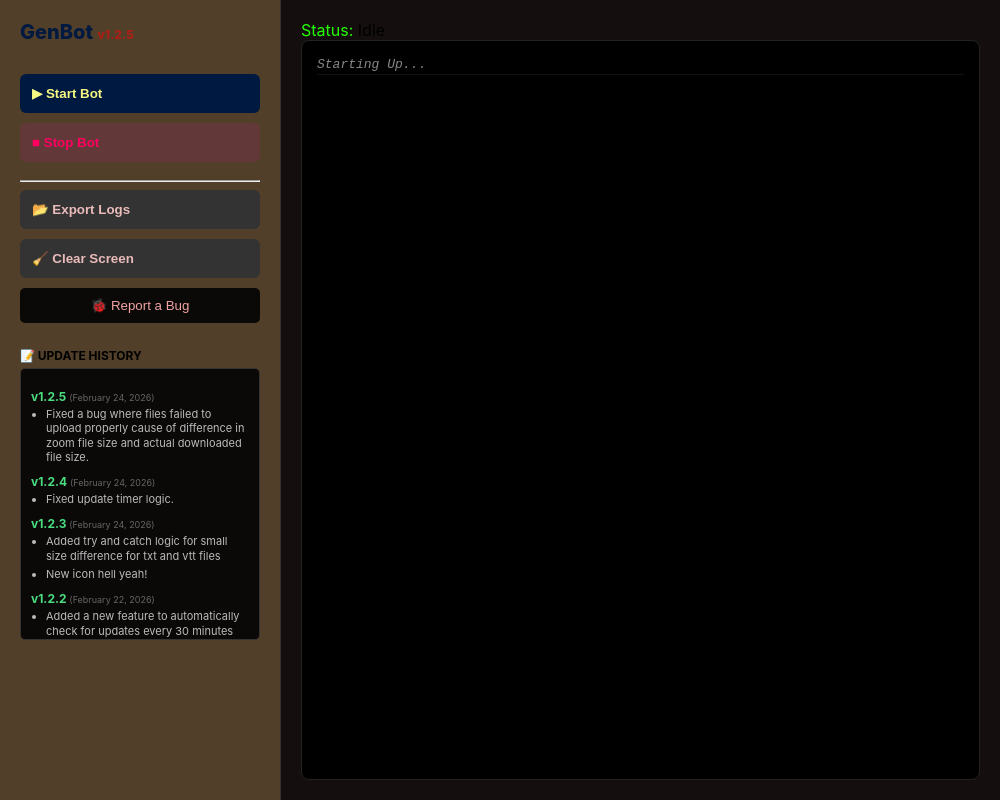
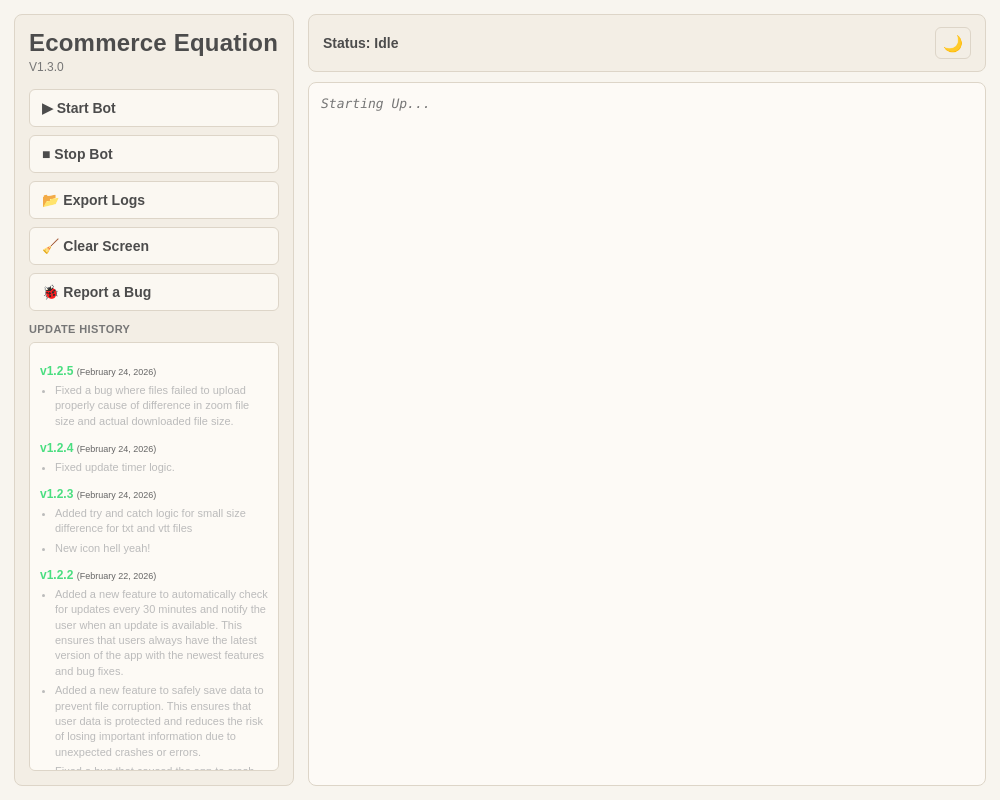
Before and after one commit to LawrenceTanny/ZoomBot, an Electron app: page index.html in a window 1000 px wide. Drawn offline with Linux system fonts and the light colour scheme; no server answers.

Commit message:
New Design

```diff
--- a/index.html
+++ b/index.html
@@ -1,42 +1,71 @@
 <!DOCTYPE html>
-<html>
+<html lang="en">
 <head>
-    <title>GenBot</title>
-    <link rel="stylesheet" href="style.css">
+    <meta charset="UTF-8" />
+    <meta name="viewport" content="width=device-width, initial-scale=1.0" />
+    <title>Ecommerce Equation</title>
+    <link id="themeStylesheet" rel="stylesheet" href="stylelight.css" />
 </head>
 <body>
     <div class="app-container">
         <aside class="sidebar">
-            <div class="logo">GenBot <span>v1.2.5</span></div>
-            <nav>
+            <div class="logo-wrap">
+                <div class="logo">Ecommerce Equation</div>
+                <span class="version">V1.3.0</span>
+            </div>
+
+            <nav class="menu-group">
                 <button id="startBtn" class="nav-btn primary">▶ Start Bot</button>
                 <button id="stopBtn" class="nav-btn danger">■ Stop Bot</button>
-                <hr>
-                <button id="exportBtn" class="nav-btn secondary">📂 Export Logs</button>
-                <button id="clearBtn" class="nav-btn secondary">🧹 Clear Screen</button>
+                <button id="exportBtn" class="nav-btn muted">📂 Export Logs</button>
+                <button id="clearBtn" class="nav-btn muted">🧹 Clear Screen</button>
             </nav>
-            <button id="report-bug-btn" style="background: #0b0908; color: rgb(240, 163, 163); border: none; padding: 10px; border-radius: 5px; cursor: pointer;">
-                🐞 Report a Bug
-            </button>
-            <div class="changelog-container">
-                <h4 style="color: #000000; margin: 15px 0 5px 0; font-size: 12px; text-transform: uppercase;">📝 Update History</h4>
+
+            <button id="report-bug-btn" class="report-btn">🐞 Report a Bug</button>
+
+            <section class="changelog-container">
+                <h4>Update History</h4>
                 <div id="changelog-list" class="changelog-box">
-                    <p style="font-size: 10px;">Loading updates...</p>
+                    <p>Loading updates...</p>
                 </div>
-            </div>
+            </section>
         </aside>
 
         <main class="content">
-            <header>
+            <header class="topbar">
                 <div id="statusIndicator" class="status-idle">Status: <span>Idle</span></div>
+                <button id="themeToggleBtn" class="theme-toggle" type="button" aria-label="Switch to dark mode">🌙</button>
             </header>
-            <div id="terminal" class="terminal-box">
+
+            <section id="terminal" class="terminal-box" aria-label="bot terminal logs">
                 <div class="log-line system">Starting Up...</div>
-                <br></br>
-            </div>
-
+            </section>
         </main>
     </div>
-    <script src="renderer.js"></script>
+
+    <script src="../renderer.js"></script>
+    <script>
+        const themeStylesheet = document.getElementById('themeStylesheet');
+        const themeToggleBtn = document.getElementById('themeToggleBtn');
+        const themeStorageKey = 'genbot-theme';
+
+        function applyTheme(theme) {
+            const isDark = theme === 'dark';
+            themeStylesheet.setAttribute('href', isDark ? 'styledark.css' : 'stylelight.css');
+            themeToggleBtn.textContent = isDark ? '☀️' : '🌙';
+            themeToggleBtn.setAttribute('aria-label', isDark ? 'Switch to light mode' : 'Switch to dark mode');
+        }
+
+        const savedTheme = localStorage.getItem(themeStorageKey);
+        const initialTheme = savedTheme === 'dark' ? 'dark' : 'light';
+        applyTheme(initialTheme);
+
+        themeToggleBtn.addEventListener('click', () => {
+            const currentTheme = themeStylesheet.getAttribute('href') === 'styledark.css' ? 'dark' : 'light';
+            const nextTheme = currentTheme === 'dark' ? 'light' : 'dark';
+            localStorage.setItem(themeStorageKey, nextTheme);
+            applyTheme(nextTheme);
+        });
+    </script>
 </body>
 </html>
--- a/package.json
+++ b/package.json
@@ -1,7 +1,7 @@
 {
-  "name": "genbot",
-  "version": "1.2.5",
-  "description": "Generational Bot",
+  "name": "eebot",
+  "version": "1.3.0",
+  "description": "Ecommerce Equation Bot",
   "main": "main.js",
   "repository": {
     "type": "git",
--- a/style.css
+++ /dev/null
@@ -1,130 +0,0 @@
-:root {
-    --bg-dark: #150e0e;
-    --sidebar-bg: #ffce7e42;
-    --text-main: rgb(34, 255, 0);
-    --accent: #001940;
-    --danger: #623838;
-    --success: rgb(34, 255, 0);
-}
-
-body {
-    margin: 0;
-    font-family: 'Inter', sans-serif;
-    background-color: var(--bg-dark);
-    color: var(--text-main);
-    overflow: hidden;
-}
-
-.app-container {
-    display: flex;
-    height: 100vh;
-}
-
-.sidebar {
-    width: 240px;
-    background: var(--sidebar-bg);
-    padding: 20px;
-    display: flex;
-    flex-direction: column;
-    border-right: 1px solid #333;
-}
-
-.logo {
-    font-size: 20px;
-    font-weight: 800;
-    margin-bottom: 30px;
-    color: var(--accent);
-}
-
-.logo span { font-size: 12px; opacity: 0.5; color: rgb(255, 0, 0); }
-
-.nav-btn {
-    width: 100%;
-    padding: 12px;
-    margin-bottom: 10px;
-    border: none;
-    border-radius: 6px;
-    cursor: pointer;
-    text-align: left;
-    font-weight: 600;
-}
-
-.primary { background: var(--accent); color: #f6f883; }
-.danger { background: var(--danger); color: rgb(255, 0, 98); }
-.secondary { background: #333; color: rgb(234, 187, 187); }
-
-.content {
-    flex: 1;
-    display: flex;
-    flex-direction: column;
-    padding: 20px;
-}
-
-.terminal-box {
-    flex: 1;
-    background: black;
-    border-radius: 8px;
-    padding: 15px;
-    font-family: 'Fira Code', 'Courier New', monospace;
-    font-size: 13px;
-    overflow-y: auto;
-    border: 1px solid #222;
-}
-
-.log-line { margin-bottom: 4px; line-height: 1.4; border-bottom: 1px solid #111; }
-.system { color: #888; font-style: italic; }
-
-.status-running span { color: var(--success); }
-.status-stopped span { color: var(--danger); }
-.status-idle span { color: #000000; }
-
-/* --- Changelog Styles --- */
-.changelog-container {
-    display: flex;
-    flex-direction: column;
-    margin-top: 10px;
-    flex-grow: 1; /* Allows it to stretch to the bottom of the sidebar */
-    overflow: hidden; /* Keeps it contained */
-}
-
-.changelog-box {
-    background-color: #0b0908; /* Matches your bug button */
-    border: 1px solid #333;
-    border-radius: 5px;
-    padding: 10px;
-    font-size: 11px;
-    color: #bbb;
-    overflow-y: auto; /* 👈 THIS makes it scrollable! */
-    max-height: 250px; /* Prevents it from getting too tall */
-}
-
-/* Custom scrollbar for the changelog to make it look sleek */
-.changelog-box::-webkit-scrollbar {
-    width: 6px;
-}
-.changelog-box::-webkit-scrollbar-thumb {
-    background-color: #444;
-    border-radius: 3px;
-}
-
-.changelog-box strong {
-    color: #4ade80; /* Uses the same green from your successful logs */
-    display: block;
-    margin-top: 10px;
-    font-size: 12px;
-}
-
-.changelog-box strong:first-child {
-    margin-top: 0;
-}
-
-.changelog-box ul {
-    padding-left: 15px;
-    margin-top: 3px;
-    margin-bottom: 0;
-}
-
-.changelog-box li {
-    margin-bottom: 4px;
-    line-height: 1.3;
-}
--- /dev/null
+++ b/styledark.css
@@ -0,0 +1,192 @@
+:root {
+    --bg: #1f1a16;
+    --panel: #2a241f;
+    --text: #efe6d8;
+    --text-soft: #c7b9a5;
+    --line: #4a4034;
+}
+
+* {
+    box-sizing: border-box;
+}
+
+body {
+    margin: 0;
+    min-height: 100vh;
+    background: var(--bg);
+    color: var(--text);
+    font-family: Arial, Helvetica, sans-serif;
+    overflow: hidden;
+}
+
+.app-container {
+    display: grid;
+    grid-template-columns: 280px 1fr;
+    gap: 14px;
+    height: 100vh;
+    padding: 14px;
+}
+
+.sidebar,
+.topbar,
+.terminal-box {
+    background: var(--panel);
+    border: 1px solid var(--line);
+    border-radius: 8px;
+}
+
+.sidebar {
+    display: flex;
+    flex-direction: column;
+    min-height: 0;
+    padding: 14px;
+}
+
+.logo-wrap {
+    margin-bottom: 14px;
+}
+
+.logo {
+    font-size: 24px;
+    font-weight: 700;
+    letter-spacing: 0.2px;
+}
+
+.version {
+    display: inline-block;
+    margin-top: 3px;
+    font-size: 12px;
+    color: var(--text-soft);
+}
+
+.menu-group {
+    display: grid;
+    gap: 8px;
+}
+
+.nav-btn,
+.report-btn {
+    border: 1px solid var(--line);
+    border-radius: 6px;
+    padding: 10px 12px;
+    text-align: left;
+    font-size: 14px;
+    font-weight: 600;
+    cursor: pointer;
+    color: var(--text);
+    background: #342d26;
+}
+
+.primary,
+.danger,
+.muted,
+.report-btn {
+    background: #342d26;
+}
+
+.report-btn {
+    margin-top: 8px;
+}
+
+.changelog-container {
+    margin-top: 12px;
+    min-height: 0;
+    flex: 1;
+    display: flex;
+    flex-direction: column;
+}
+
+.changelog-container h4 {
+    margin: 0 0 7px;
+    font-size: 11px;
+    letter-spacing: 0.4px;
+    text-transform: uppercase;
+    color: var(--text-soft);
+}
+
+.changelog-box {
+    flex: 1;
+    min-height: 110px;
+    border: 1px solid var(--line);
+    border-radius: 6px;
+    background: #241f1a;
+    padding: 10px;
+    overflow-y: auto;
+    color: var(--text-soft);
+    font-size: 12px;
+    line-height: 1.4;
+}
+
+.changelog-box p {
+    margin: 0;
+}
+
+.content {
+    min-width: 0;
+    min-height: 0;
+    display: grid;
+    grid-template-rows: auto 1fr;
+    gap: 10px;
+}
+
+.topbar {
+    display: flex;
+    align-items: center;
+    justify-content: space-between;
+    padding: 12px 14px;
+}
+
+.theme-toggle {
+    border: 1px solid var(--line);
+    border-radius: 6px;
+    background: #342d26;
+    color: var(--text);
+    width: 36px;
+    height: 32px;
+    cursor: pointer;
+    display: inline-flex;
+    align-items: center;
+    justify-content: center;
+    font-size: 16px;
+}
+
+#statusIndicator {
+    font-size: 14px;
+    font-weight: 600;
+    color: var(--text);
+}
+
+.status-running span,
+.status-stopped span,
+.status-idle span {
+    color: var(--text);
+}
+
+.terminal-box {
+    min-height: 0;
+    padding: 12px;
+    overflow-y: auto;
+    font-family: Consolas, 'Courier New', monospace;
+    font-size: 13px;
+    line-height: 1.45;
+    background: #221d18;
+}
+
+.log-line {
+    margin-bottom: 5px;
+    color: var(--text);
+}
+
+.system {
+    color: var(--text-soft);
+    font-style: italic;
+}
+
+@media (max-width: 900px) {
+    .app-container {
+        grid-template-columns: 1fr;
+        grid-template-rows: auto 1fr;
+        height: 100dvh;
+        overflow: auto;
+    }
+}
--- /dev/null
+++ b/stylelight.css
@@ -0,0 +1,192 @@
+:root {
+    --bg: #f8f5ef;
+    --panel: #f3eee5;
+    --text: #4c4c4c;
+    --text-soft: #767676;
+    --line: #ddd5c8;
+}
+
+* {
+    box-sizing: border-box;
+}
+
+body {
+    margin: 0;
+    min-height: 100vh;
+    background: var(--bg);
+    color: var(--text);
+    font-family: Arial, Helvetica, sans-serif;
+    overflow: hidden;
+}
+
+.app-container {
+    display: grid;
+    grid-template-columns: 280px 1fr;
+    gap: 14px;
+    height: 100vh;
+    padding: 14px;
+}
+
+.sidebar,
+.topbar,
+.terminal-box {
+    background: var(--panel);
+    border: 1px solid var(--line);
+    border-radius: 8px;
+}
+
+.sidebar {
+    display: flex;
+    flex-direction: column;
+    min-height: 0;
+    padding: 14px;
+}
+
+.logo-wrap {
+    margin-bottom: 14px;
+}
+
+.logo {
+    font-size: 24px;
+    font-weight: 700;
+    letter-spacing: 0.2px;
+}
+
+.version {
+    display: inline-block;
+    margin-top: 3px;
+    font-size: 12px;
+    color: var(--text-soft);
+}
+
+.menu-group {
+    display: grid;
+    gap: 8px;
+}
+
+.nav-btn,
+.report-btn {
+    border: 1px solid var(--line);
+    border-radius: 6px;
+    padding: 10px 12px;
+    text-align: left;
+    font-size: 14px;
+    font-weight: 600;
+    cursor: pointer;
+    color: var(--text);
+    background: #fbf8f2;
+}
+
+.primary,
+.danger,
+.muted,
+.report-btn {
+    background: #fbf8f2;
+}
+
+.report-btn {
+    margin-top: 8px;
+}
+
+.changelog-container {
+    margin-top: 12px;
+    min-height: 0;
+    flex: 1;
+    display: flex;
+    flex-direction: column;
+}
+
+.changelog-container h4 {
+    margin: 0 0 7px;
+    font-size: 11px;
+    letter-spacing: 0.4px;
+    text-transform: uppercase;
+    color: var(--text-soft);
+}
+
+.changelog-box {
+    flex: 1;
+    min-height: 110px;
+    border: 1px solid var(--line);
+    border-radius: 6px;
+    background: #fdfaf5;
+    padding: 10px;
+    overflow-y: auto;
+    color: var(--text-soft);
+    font-size: 12px;
+    line-height: 1.4;
+}
+
+.changelog-box p {
+    margin: 0;
+}
+
+.content {
+    min-width: 0;
+    min-height: 0;
+    display: grid;
+    grid-template-rows: auto 1fr;
+    gap: 10px;
+}
+
+.topbar {
+    display: flex;
+    align-items: center;
+    justify-content: space-between;
+    padding: 12px 14px;
+}
+
+.theme-toggle {
+    border: 1px solid var(--line);
+    border-radius: 6px;
+    background: #f3eee5;
+    color: var(--text);
+    width: 36px;
+    height: 32px;
+    cursor: pointer;
+    display: inline-flex;
+    align-items: center;
+    justify-content: center;
+    font-size: 16px;
+}
+
+#statusIndicator {
+    font-size: 14px;
+    font-weight: 600;
+    color: var(--text);
+}
+
+.status-running span,
+.status-stopped span,
+.status-idle span {
+    color: var(--text);
+}
+
+.terminal-box {
+    min-height: 0;
+    padding: 12px;
+    overflow-y: auto;
+    font-family: Consolas, 'Courier New', monospace;
+    font-size: 13px;
+    line-height: 1.45;
+    background: #fdfaf6;
+}
+
+.log-line {
+    margin-bottom: 5px;
+    color: var(--text);
+}
+
+.system {
+    color: var(--text-soft);
+    font-style: italic;
+}
+
+@media (max-width: 900px) {
+    .app-container {
+        grid-template-columns: 1fr;
+        grid-template-rows: auto 1fr;
+        height: 100dvh;
+        overflow: auto;
+    }
+}
```
